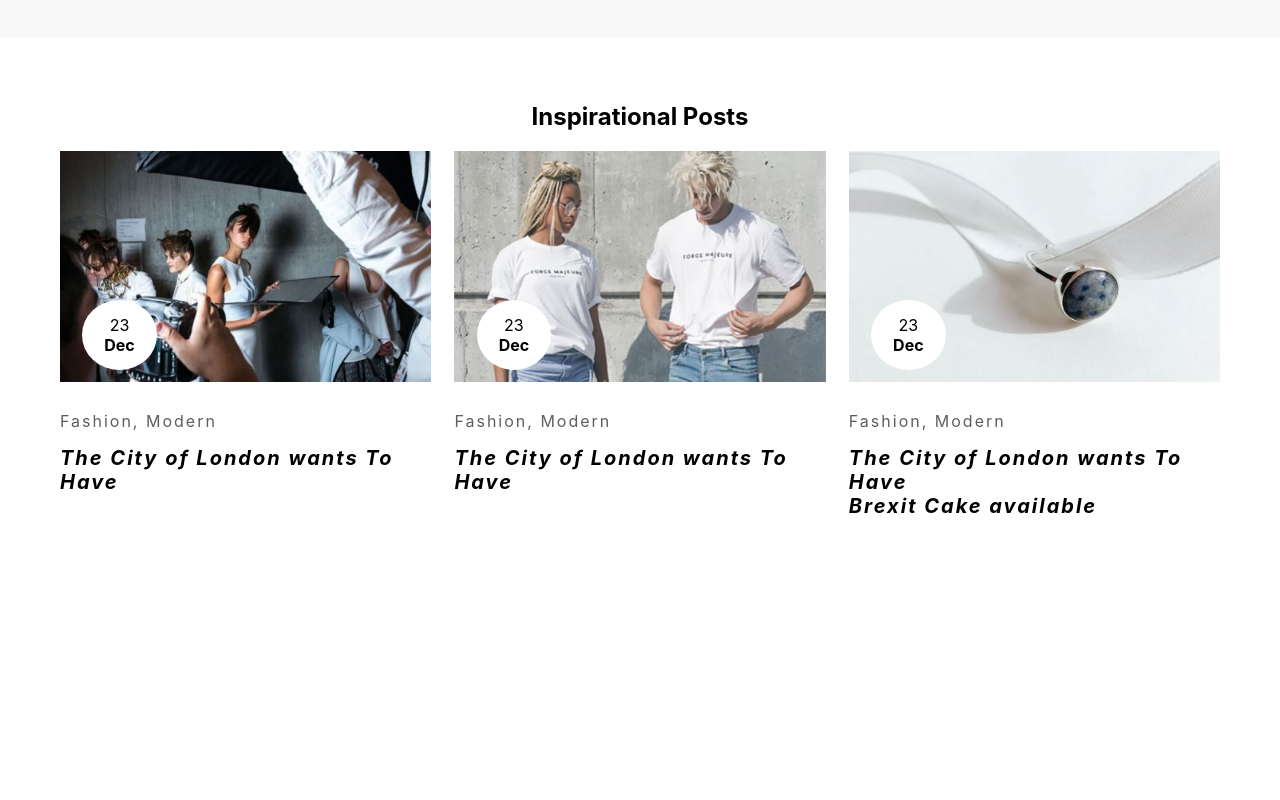
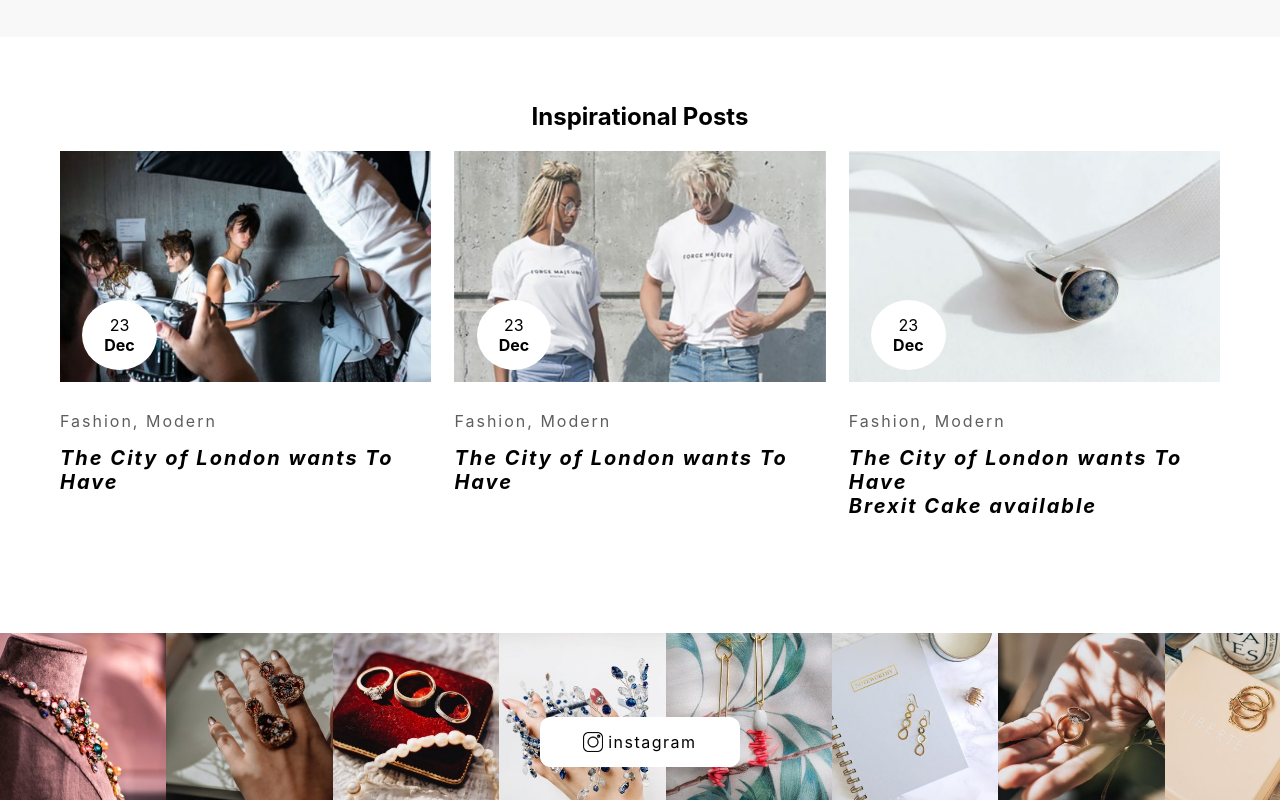
Before and after one commit to senigama1990/online-shop-react-full, a React (Create React App) app: page / in a window 1280 px wide. Shown: the part 3159-3959 px from the top of the page. Before the commit the page ends 3742 px from the top, so only its background shows below. Built offline with nearby package versions, Linux system fonts and the light colour scheme.

Commit message:
preLastPart

```diff
--- a/package.json
+++ b/package.json
@@ -8,6 +8,7 @@
     "@fortawesome/free-regular-svg-icons": "^5.15.3",
     "@fortawesome/free-solid-svg-icons": "^5.15.3",
     "@fortawesome/react-fontawesome": "^0.1.14",
+    "@material-ui/icons": "^4.11.2",
     "@testing-library/jest-dom": "^5.14.1",
     "@testing-library/react": "^11.2.7",
     "@testing-library/user-event": "^12.8.3",
--- a/src/App.css
+++ b/src/App.css
@@ -16,7 +16,7 @@
   padding: 15px 60px;
   background-color: #fff;
   z-index: 1000;
-  width: 93%;
+  width: 100%;
   overflow: hidden;
 }
 .navBarItems {
@@ -221,8 +221,9 @@
 /* Header Slider Finish */
 
 /* Under header part start */
+/* Under header part start */
 .partWrapper {
-  width: 100%;
+  width: 100vw;
   padding: 15px 60px;
   height: auto;
   display: flex;
@@ -328,7 +329,7 @@
   height: 749px;
 }
 .featuredBoxRight {
-  width: 100%;
+  width: 100vw;
 }
 .featuredBoxRighttop, .featuredBoxRightBottom {
   display: flex;
@@ -415,7 +416,7 @@
 
 /* Start signUp part */
 .signUpWrapper {
-  width: 100%;
+  width: 100vw;
   background-color: #f8f8f8;
   padding: 100px;
   margin-bottom: 50px;
@@ -457,8 +458,8 @@
 /* Start Inspirational post part */
 .inspirationalWrapper {
   padding: 15px 60px;
-  width: 100%;
-  margin-bottom: 50px;
+  width: 100vw;
+  margin-bottom: 100px;
 }
 .inspirationalWrapper>h2 {
   text-align: center;
@@ -509,3 +510,43 @@
   letter-spacing: 2px;
 }
 /* Finish Inspirational post part */
+
+/*PreLast part start*/
+.preLastPartWrapper {
+  display: flex;
+  justify-content: space-between;
+  position: absolute;
+  width: 100%;
+}
+.preLastPartWrapper>img {
+  width: 13%;
+}
+.preLastPartInsta {
+  position: absolute;
+  top: 50%;
+  left: 50%;
+  width: 200px;
+  border: solid 1px #fff;
+  height: 50px;
+  border-radius: 10px;
+  background-color: #fff;
+  overflow: hidden;
+  transform: translate(-50%);
+}
+.preLastPartInsta a {
+  display: flex;
+  justify-content: space-around;
+  align-items: center;
+  text-decoration: none;
+  color: #000;
+  font-size: 16px;
+  letter-spacing: 1.5px;
+  width: 100%;
+  height: 100%;
+  padding: 15px 40px;
+}
+.preLastPartInsta img {
+  height: 20px;
+  width: 20px;
+}
+/*PreLast part finish*/
--- a/src/Components/HomePage.js
+++ b/src/Components/HomePage.js
@@ -1,4 +1,5 @@
 import React from 'react'
+import PreLastPart from '../PreLastPart'
 import FeatureProducts from './FeatureProducts'
 import Header from './Header'
 import Inspirational from './Inspirational'
@@ -12,7 +13,8 @@ function HomePage() {
             <UnderHeaderPart />
             <FeatureProducts />
             <SignUpNewsLetter />
-            <Inspirational/>
+            <Inspirational />
+            <PreLastPart/>
         </div>
     )
 }
--- /dev/null
+++ b/src/PreLastPart.js
@@ -0,0 +1,34 @@
+import React from 'react'
+import { Link } from 'react-router-dom'
+import preLast1 from './imgs/133850832_308705830501835_7838048382889998569_nlow.jpg'
+import preLast2 from './imgs/133951534_159310758888661_2604966363783982993_nlow.jpg'
+import preLast3 from './imgs/133707997_732658234328560_5386510884630991970_nlow.jpg'
+import preLast4 from './imgs/133709733_149308713394133_3184643633541822646_nlow.jpg'
+import preLast5 from './imgs/133741770_1318800921811678_4721521856182177142_nlow.jpg'
+import preLast6 from './imgs/133712627_313849136542795_8040827235657705832_nlow.jpg'
+import preLast7 from './imgs/133921053_714590119196386_1658219483417317801_nlow.jpg'
+import preLast8 from './imgs/133516554_391509835474338_5315586887147902187_nlow.jpg'
+import instagram from './imgs/instagram.png'
+
+function PreLastPart() {
+    return (
+        <div className='preLastPartWrapper'>
+            <img src={preLast1 } alt="" />
+            <img src={preLast2} alt="" />
+            <img src={preLast3} alt="" />
+            <img src={preLast4 } alt="" />
+            <img src={preLast5 } alt="" />
+            <img src={preLast6} alt="" />
+            <img src={preLast7} alt="" />
+            <img src={preLast8 } alt="" />
+            <div className='preLastPartInsta'>
+                <Link to='#'>
+                    <img src={instagram} alt="instagram" />
+                    <span>instagram</span>
+                </Link>
+            </div>
+        </div>
+    )
+}
+
+export default PreLastPart
```
Also changed, not shown: src/imgs/instagram.png (added), 1 other file (tests, documents, lock files or other folders).
